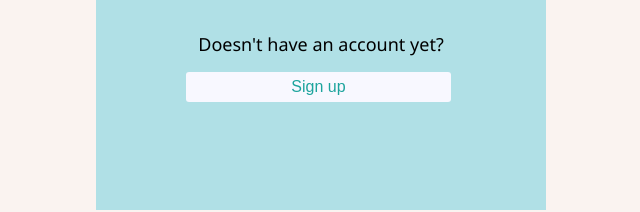
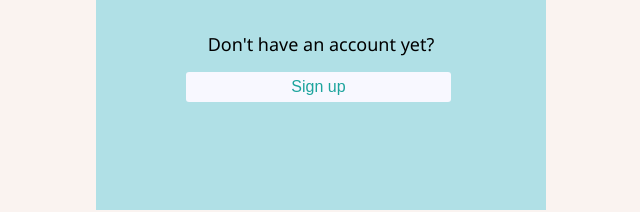
Before and after one commit to Tamir-Deutsch/Holly-Vessels, a website: page pages/index.html in a window 1280 px wide. Shown: the part 424-636 px from the top of the page, 319-959 px from the left. Drawn offline with Linux system fonts and the light colour scheme.

Commit message:
Update index.html

```diff
--- a/pages/index.html
+++ b/pages/index.html
@@ -18,7 +18,7 @@
         <input class="inputs" id="password" type="password" placeholder="Enter password" required><br>
         <button class="buttons" onclick="signin()">Sign in</button>
         <br>
-        <p>Doesn't have an account yet?</p>
+        <p>Don't have an account yet?</p>
         <a href="/signUp"><button>Sign up</button></a>
     </div>
 </body>
```
